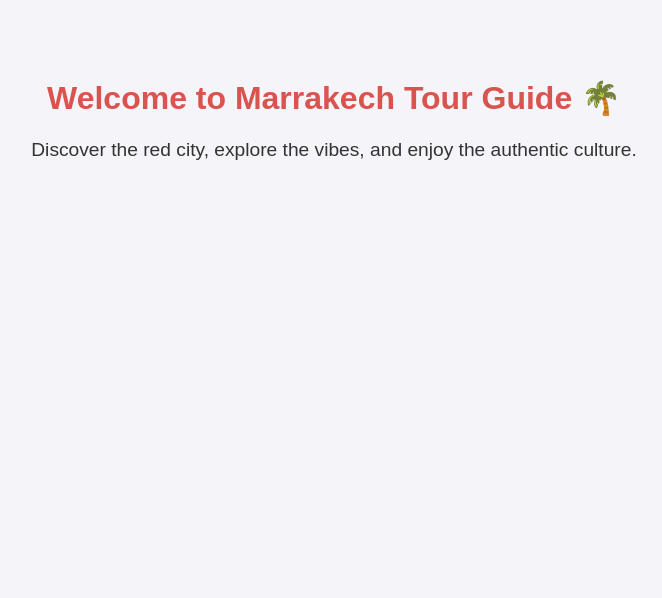
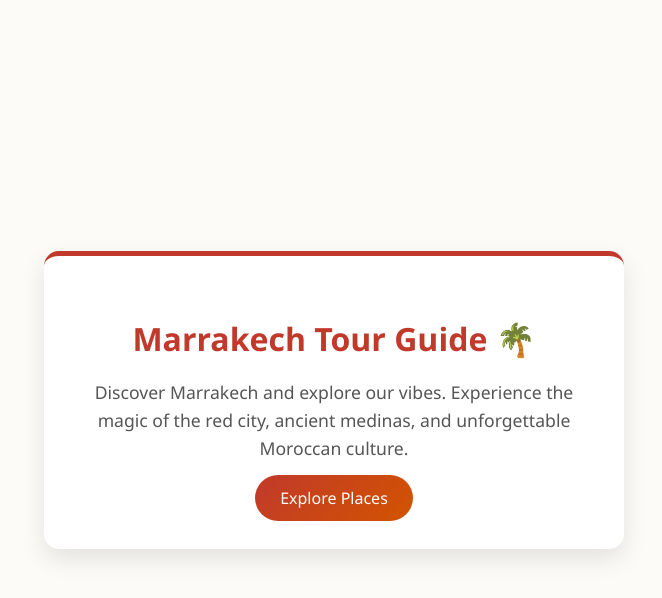
Before and after one commit to noureddineroukeibi/marrakech-tour-guide, a plain HTML site: page index.html in a window 1280 px wide. Shown: the whole page, without its empty margins (306-968 px from the left). Drawn offline with Linux system fonts and the light colour scheme.

Commit message:
Refactor index.html for better styling and layout
Updated styles and structure for improved layout and design.

```diff
--- a/index.html
+++ b/index.html
@@ -5,13 +5,73 @@
     <meta name="viewport" content="width=device-width, initial-scale=1.0">
     <title>Marrakech Tour Guide</title>
     <style>
-        body { font-family: Arial, sans-serif; background: #f4f4f9; color: #333; text-align: center; padding: 50px; }
-        h1 { color: #d9534f; }
-        p { font-size: 1.2rem; }
+        :root {
+            --primary-color: #c0392b;
+            --secondary-color: #d35400;
+            --bg-color: #fdfbf7;
+            --text-color: #2c3e50;
+        }
+
+        body {
+            font-family: 'Segoe UI', Tahoma, Geneva, Verdana, sans-serif;
+            background-color: var(--bg-color);
+            color: var(--text-color);
+            margin: 0;
+            padding: 0;
+            display: flex;
+            justify-content: center;
+            align-items: center;
+            height: 100vh;
+        }
+
+        .card {
+            background: white;
+            padding: 40px;
+            border-radius: 15px;
+            box-shadow: 0 10px 25px rgba(0,0,0,0.1);
+            text-align: center;
+            max-width: 500px;
+            border-top: 5px solid var(--primary-color);
+        }
+
+        h1 {
+            color: var(--primary-color);
+            margin-bottom: 15px;
+            font-size: 2rem;
+        }
+
+        p {
+            font-size: 1.1rem;
+            color: #555;
+            line-height: 1.6;
+            margin-bottom: 25px;
+        }
+
+        .btn {
+            background: linear-gradient(135deg, var(--primary-color), var(--secondary-color));
+            color: white;
+            padding: 12px 25px;
+            border: none;
+            border-radius: 25px;
+            font-size: 1rem;
+            cursor: pointer;
+            text-decoration: none;
+            transition: transform 0.2s, box-shadow 0.2s;
+        }
+
+        .btn:hover {
+            transform: translateY(-2px);
+            box-shadow: 0 5px 15px rgba(192, 57, 43, 0.4);
+        }
     </style>
 </head>
 <body>
-    <h1>Welcome to Marrakech Tour Guide 🌴</h1>
-    <p>Discover the red city, explore the vibes, and enjoy the authentic culture.</p>
+
+    <div class="card">
+        <h1>Marrakech Tour Guide 🌴</h1>
+        <p>Discover Marrakech and explore our vibes. Experience the magic of the red city, ancient medinas, and unforgettable Moroccan culture.</p>
+        <a href="#" class="btn">Explore Places</a>
+    </div>
+
 </body>
 </html>
```
